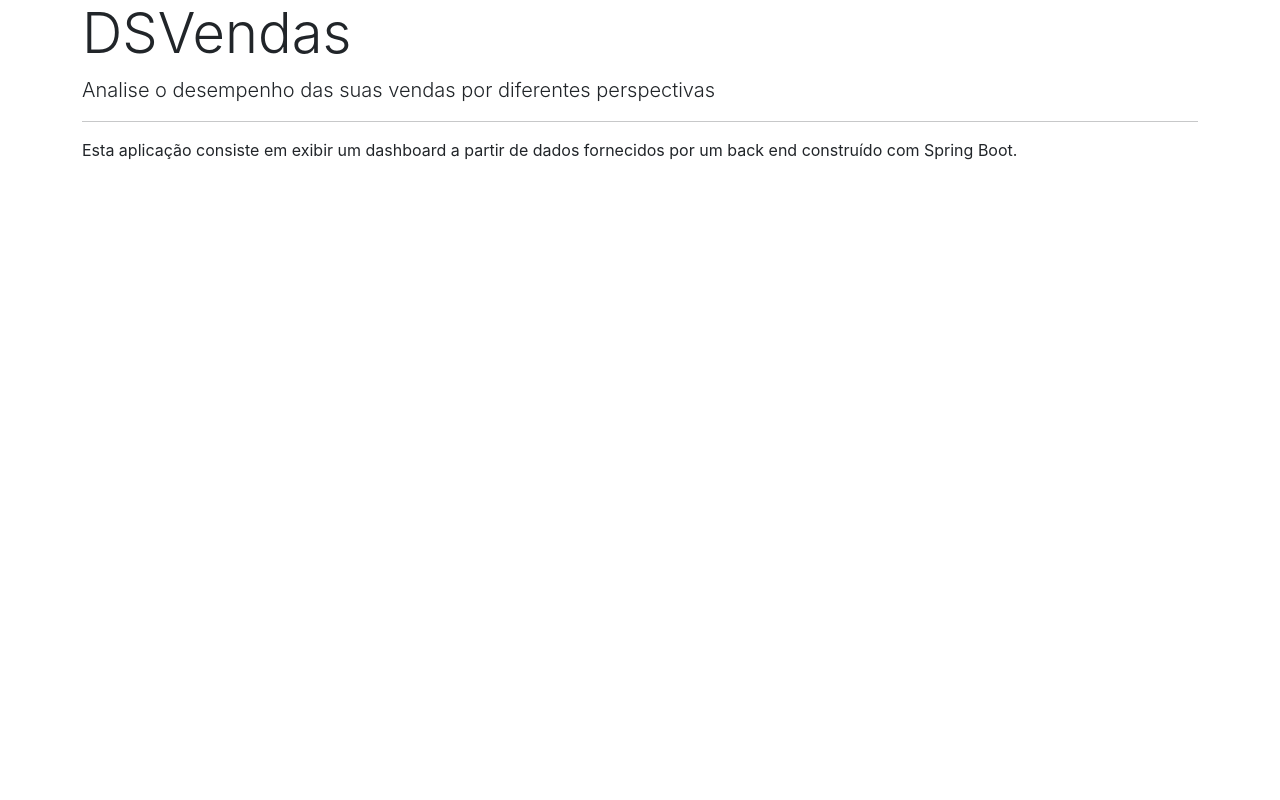
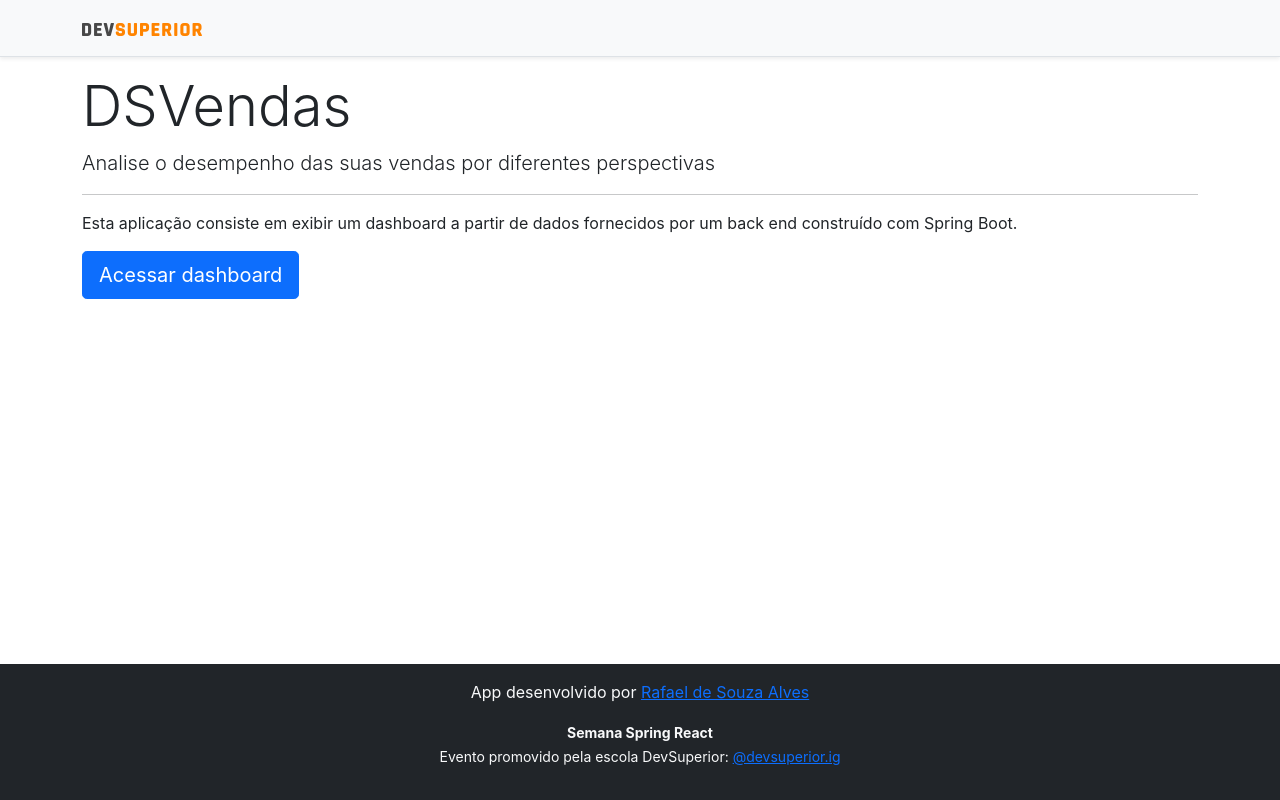
Before and after one commit to RafaelSouzaJava/SDS_5, a React (Create React App) app in the folder frontend/: page / in a window 1280 px wide. Built offline with nearby package versions, Linux system fonts and the light colour scheme.

Commit message:
Home, navigation

```diff
--- a/frontend/src/components/nav-bar/index.tsx
+++ b/frontend/src/components/nav-bar/index.tsx
@@ -1,12 +1,15 @@
 
 import ImgDsDark from 'assets/img/ds-dark.svg';
+import { Link } from 'react-router-dom';
 
 export function NavBar() {
     return (
         <div className="d-flex flex-column flex-md-row align-items-center p-3 px-md-4 mb-3 bg-light border-bottom shadow-sm">
             <div className="container">
                 <nav className="my-2 my-md-0 mr-md-3">
-                     <img src={ImgDsDark} alt="DevSuperior" width="120" />
+                    <Link to="/">
+                        <img src={ImgDsDark} alt="DevSuperior" width="120" />
+                    </Link>
                 </nav>
             </div>
         </div>
--- a/frontend/src/pages/Home/index.tsx
+++ b/frontend/src/pages/Home/index.tsx
@@ -1,13 +1,24 @@
+import { Footer } from "components/footer";
+import { NavBar } from "components/nav-bar";
+import { Link } from "react-router-dom";
+
 const Home = () => {
     return (
+        <>
+            <NavBar />
             <div className="container">
                 <div className="jumbotron">
                     <h1 className="display-4">DSVendas</h1>
                     <p className="lead">Analise o desempenho das suas vendas por diferentes perspectivas</p>
                     <hr />
                     <p>Esta aplicação consiste em exibir um dashboard a partir de dados fornecidos por um back end construído com Spring Boot.</p>
+                    <Link className="btn btn-primary btn-lg" to="/dashboard">
+                        Acessar dashboard
+                    </Link>
                 </div>
             </div>
+            <Footer />
+        </>
     )
 }
 
```
Lines whose indentation alone changed are shown as unchanged.
